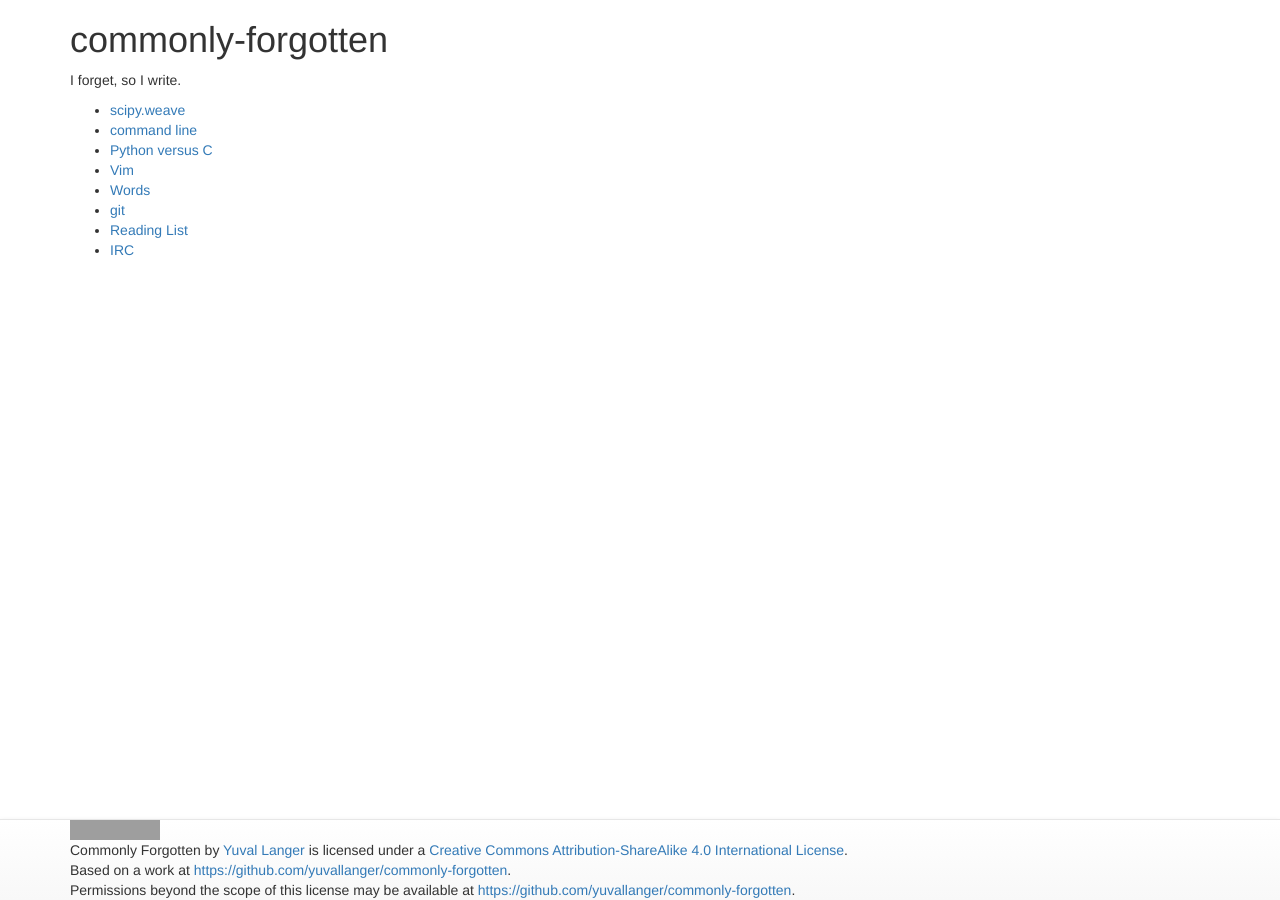
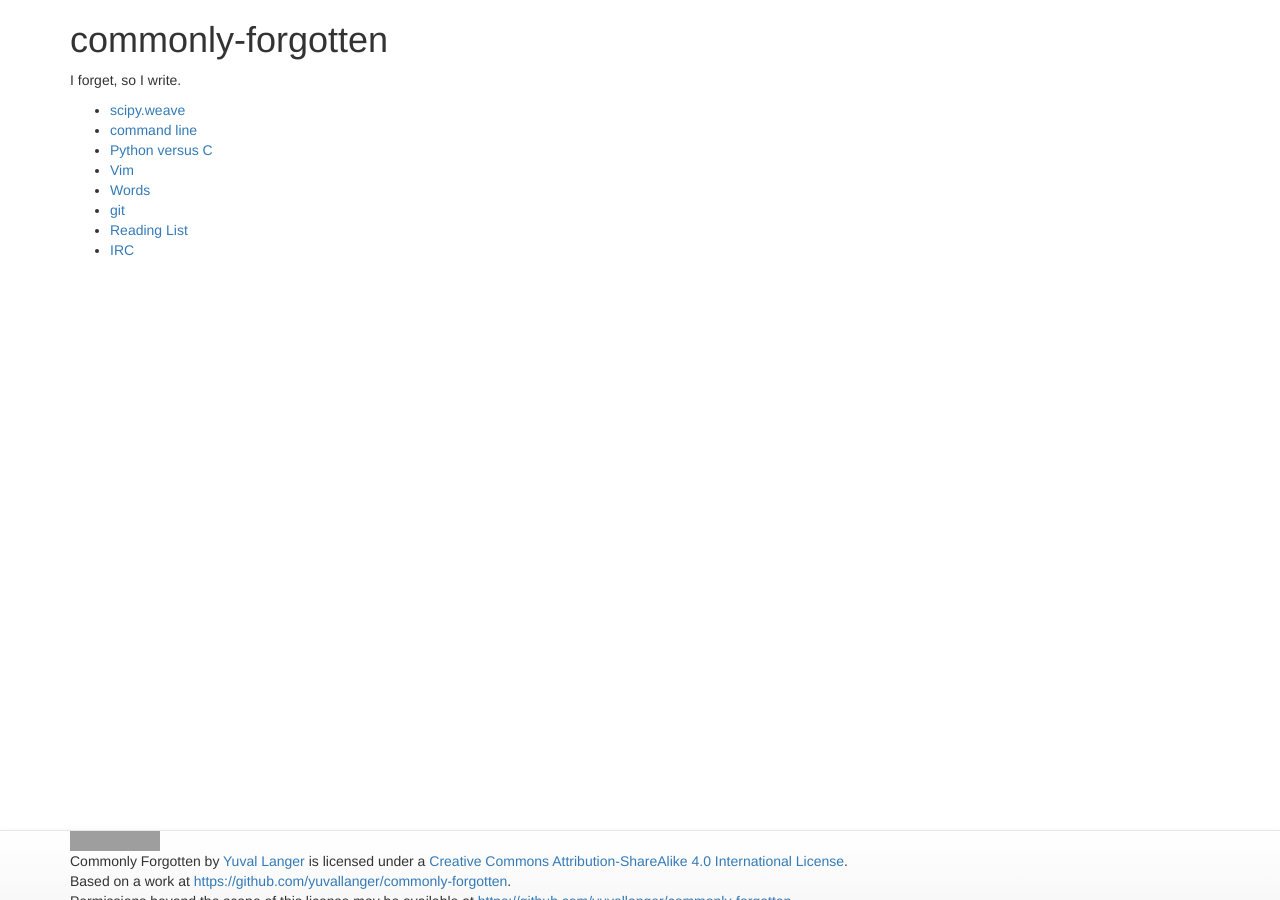
Before and after one commit to yuvallanger/yuvallanger.github.io, a Jekyll site: the page built from index.md, in a window 1280 px wide. Built offline with Jekyll 4.4.1, drawn with Linux system fonts in a browser that asks for light colours; nearby versions of some CDN libraries; grey boxes are pictures that could not be loaded.

Commit message:
Adding CSS that turns navbar into navbar-static-bottom
http://matthewjamestaylor.com/blog/keeping-footers-at-the-bottom-of-the-page
https://github.com/twbs/bootstrap/issues/5552

```diff
--- a/_layouts/default.html
+++ b/_layouts/default.html
@@ -9,13 +9,35 @@
     <link rel="stylesheet" href="//netdna.bootstrapcdn.com/bootstrap/3.0.3/css/bootstrap-theme.min.css">
 
     <style>
-      body { padding-bottom: 70px; }
+      html,
+      body {
+        margin: 0;
+        padding: 0;
+        height: 100%;
+      }
+      #container {
+        min-height: 100%;
+        position: relative;
+      }
+      #header {
+        /* padding: 10px; */
+      }
+      #body {
+        /* padding: 10px; */
+        padding-bottom: 70px;
+      }
+      #footer {
+        position: absolute;
+        bottom: 0;
+        width: 100%;
+        height: 70px;
+      }
     </style>
   </head>
 
   <body>
 
-    <div class="container">
+    <div id="body" class="container">
 
 {{ content }}
 
@@ -27,7 +49,7 @@
     <!-- Latest compiled and minified JavaScript -->
     <script src="//netdna.bootstrapcdn.com/bootstrap/3.0.3/js/bootstrap.min.js"></script>
 
-    <nav class="navbar navbar-default navbar-fixed-bottom">
+    <nav id="footer" class="navbar navbar-default navbar-fixed-bottom">
       <div class="container">
         <a rel="license" href="http://creativecommons.org/licenses/by-sa/4.0/"><img alt="Creative Commons License" style="border-width:0" src="http://i.creativecommons.org/l/by-sa/4.0/88x31.png" /></a><br /><span xmlns:dct="http://purl.org/dc/terms/" property="dct:title">Commonly Forgotten</span> by <a xmlns:cc="http://creativecommons.org/ns#" href="http://yuvallanger.github.io/commonly-forgotten" property="cc:attributionName" rel="cc:attributionURL">Yuval Langer</a> is licensed under a <a rel="license" href="http://creativecommons.org/licenses/by-sa/4.0/">Creative Commons Attribution-ShareAlike 4.0 International License</a>.<br />Based on a work at <a xmlns:dct="http://purl.org/dc/terms/" href="https://github.com/yuvallanger/commonly-forgotten" rel="dct:source">https://github.com/yuvallanger/commonly-forgotten</a>.<br />Permissions beyond the scope of this license may be available at <a xmlns:cc="http://creativecommons.org/ns#" href="https://github.com/yuvallanger/commonly-forgotten" rel="cc:morePermissions">https://github.com/yuvallanger/commonly-forgotten</a>.
       </div> <!-- container-->
```
